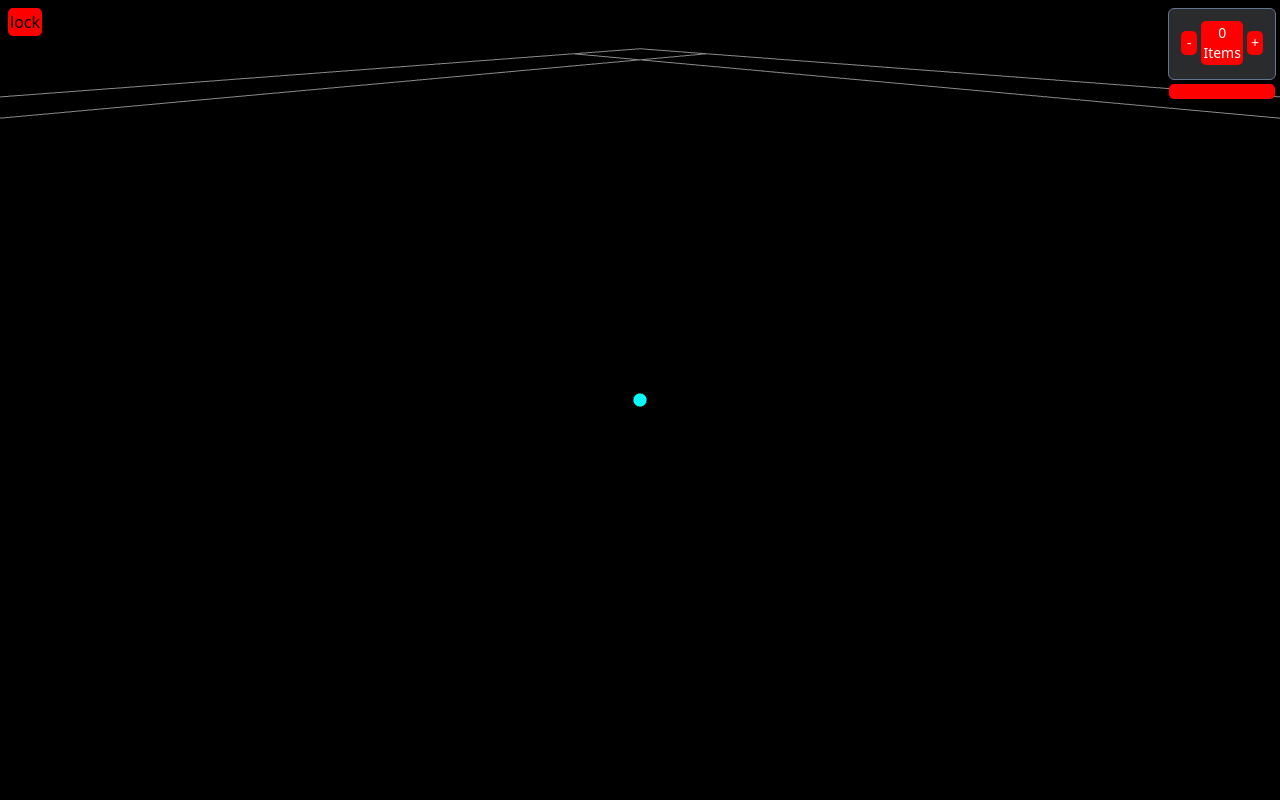
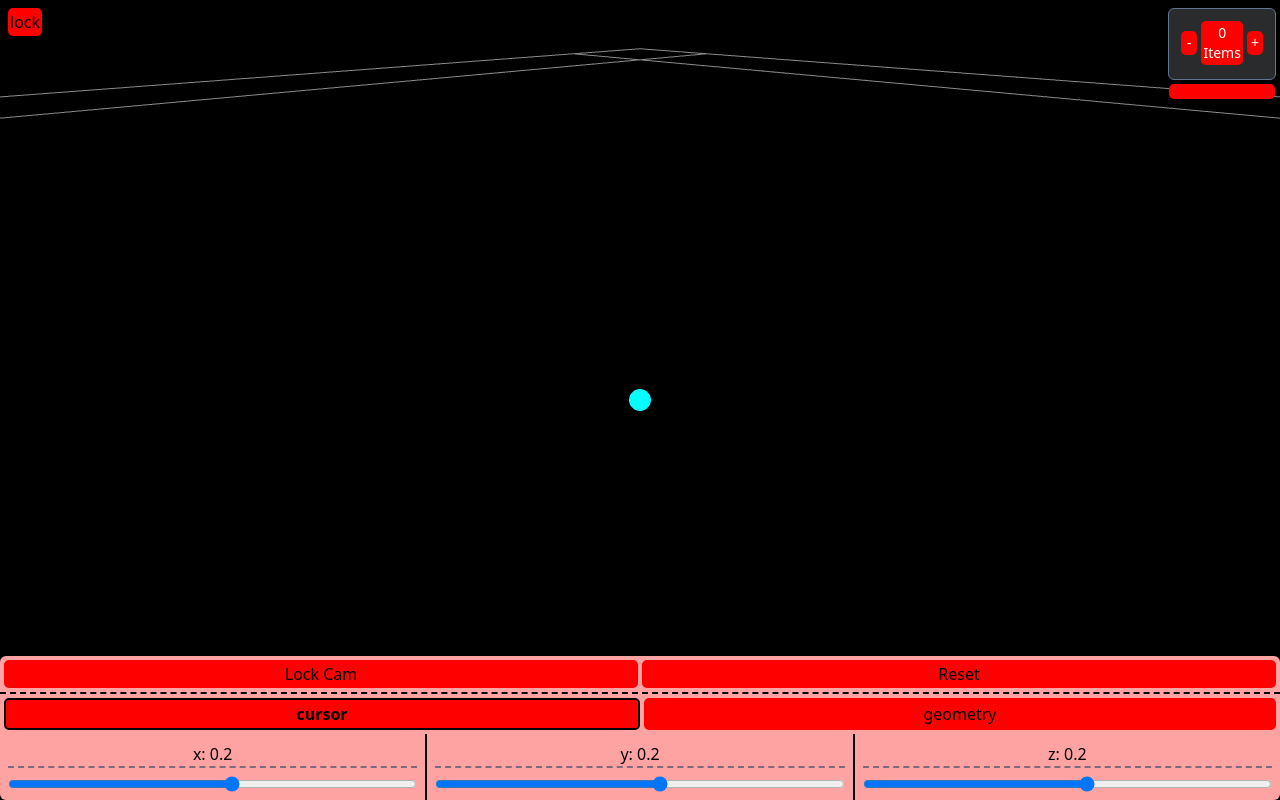
Before and after one commit to plachenko/xyzissor, a SvelteKit app: page / in a window 1280 px wide. Built offline with nearby package versions, Linux system fonts and the light colour scheme.

Commit message:
Adding cursor position and geometry parameter controls

```diff
--- a/src/components/ChatGPT/PointerTracker.svelte
+++ b/src/components/ChatGPT/PointerTracker.svelte
@@ -46,7 +46,6 @@
 	function distance() {}
 
 	onMount(() => {
-		console.log(scene);
 		// scene.add(lineObj);
 	});
 
@@ -80,7 +79,7 @@
 	const handlePointerDown = (e) => {
 		// Right click (mouse) -> persistent static point
 		//
-		e.preventDefault();
+		//e.preventDefault();
 		if (e.button === 0 && e.pointerType === 'mouse' && e.shiftKey) {
 			pointers.set(`mouse-${Date.now()}`, {
 				x: e.clientX,
--- a/src/components/SceneList.svelte
+++ b/src/components/SceneList.svelte
@@ -6,7 +6,6 @@
 	let resizing = $state(false);
 
 	$effect(() => {
-		console.log(ypos);
 		if (sceneObj.geometry.length) {
 			// selected = sceneObj.geometry.length - 1;
 			scroll();
@@ -85,6 +84,7 @@
 		</div>
 	{/if}
 	<button
+		aria-label="resize"
 		onpointerdown={() => (resizing = true)}
 		onpointerleave={() => (resizing = false)}
 		onpointerup={() => (resizing = false)}
--- a/src/routes/+page.svelte
+++ b/src/routes/+page.svelte
@@ -13,6 +13,35 @@
 	let cursorMat = $state(null);
 	let cursor = $state(null);
 
+	let geoParams = $state({
+		x: 0.2,
+		y: 0.2,
+		z: 0.2
+	});
+
+	let geoParamArray = $state([{ ...geoParams }, { ...geoParams }]);
+
+	function switchGeoMode(_mode) {
+		geoMode = _mode;
+	}
+
+	$effect(() => {
+		//console.log('changeMode');
+		// geoParamArray[geoMode] = {...geoParams};
+		$inspect(geoParamArray);
+		/*
+
+
+    */
+		if (cursor) {
+			if (geoMode == 0) {
+				cursor.position.x = geoParamArray[0].x;
+				cursor.position.y = geoParamArray[0].y;
+				cursor.position.z = geoParamArray[0].z;
+			}
+		}
+	});
+
 	let controls = $state(null);
 
 	let pointerCapture = $state(false);
@@ -20,10 +49,23 @@
 	let sceneEl = $state(null);
 	let pointerEl = $state(null);
 
+	let geoMode = $state(0);
+	let geoControls = $state(['cursor', 'geometry']);
+
 	const sceneObj = $state({
 		title: 'untitled',
 		geometry: []
 	});
+
+	function resetGeoParams() {
+		console.log('huh');
+		geoParams = {
+			x: 0,
+			y: 0,
+			z: 0
+		};
+		geoParamArray[geoMode] = { ...geoParams };
+	}
 
 	function addObj(type = 'BoxGeometry') {
 		const meshInfo = {
@@ -52,7 +94,11 @@
 	}
 
 	function addFunc() {
-		const geometry = new THREE.BoxGeometry(0.2, 0.2, 0.2);
+		const geometry = new THREE.BoxGeometry(
+			geoParamArray[1].x,
+			geoParamArray[1].y,
+			geoParamArray[1].z
+		);
 		const mat = new THREE.MeshNormalMaterial();
 		const mesh = new THREE.Mesh(geometry, mat);
 
@@ -61,8 +107,11 @@
 		let _obj = {
 			type: 'BoxGeometry',
 			size: new THREE.Vector3(0.2, 0.2, 0.2),
-			pos: new THREE.Vector3(0.2, 0.2, 0.2)
+			pos: new THREE.Vector3(...cursor.position)
 		};
+
+		mesh.position.set(...cursor.position);
+		console.log(cursor.position);
 
 		// _obj.meshInfo = addObj([_obj.type]);
 		_obj.meshInfo = {
@@ -154,6 +203,7 @@
 		cursorMat = new THREE.MeshBasicMaterial({ color: 0x00ffff });
 		cursorMat.depthTest = false;
 		cursorMat.depthWrite = false;
+		cursorMat.renderOrder = 9;
 
 		cursor = new THREE.Mesh(cursorMesh, cursorMat);
 		scene.add(cursor);
@@ -163,6 +213,9 @@
 		renderer.setAnimationLoop(animate);
 		sceneEl.appendChild(renderer.domElement);
 
+		controls = new OrbitControls(camera, renderer.domElement);
+		controls.update();
+
 		window.addEventListener('resize', () => {
 			camera.aspect = window.innerWidth / window.innerHeight;
 			camera.updateProjectionMatrix();
@@ -170,14 +223,10 @@
 			renderer.setSize(window.innerWidth, window.innerHeight);
 		});
 
-		// controls = new OrbitControls(camera, renderer.domElement);
-		// controls.update();
-
 		// animation
 
 		function animate(time) {
-			// controls.update();
-			//
+			controls.update();
 
 			cursor.lookAt(camera.position);
 
@@ -216,4 +265,37 @@
 		</button>
 	{/each}
   -->
+	<div class="z-998 select-none pointer-events-none h-full w-full absolute top-0 left-0">
+		<div class="rounded-md bg-red-300 w-full pointer-events-auto absolute bottom-0 flex flex-col">
+			<div class="p-1 flex gap-1 border-b-2 border-dashed">
+				<button onclick={resetGeoParams} class="w-full">Lock Cam</button>
+				<button onclick={resetGeoParams} class="w-full">Reset</button>
+			</div>
+			<div class="flex p-1 gap-1">
+				{#each geoControls as control, idx}
+					<button
+						onclick={() => switchGeoMode(idx)}
+						class={`${idx == geoMode ? 'font-bold border-2' : ''} flex-1`}>{control}</button
+					>
+				{/each}
+			</div>
+			<div class="flex">
+				{#each Object.keys(geoParamArray[geoMode]) as paramName, idx}
+					<div class="flex-1 flex flex-col items-center w-full p-2 last:border-r-0 border-r-2">
+						<div class="mb-2 border-b-2 border-slate-600/70 border-dashed w-full text-center">
+							{paramName}: {geoParamArray[geoMode][paramName]}
+						</div>
+						<input
+							class="w-full"
+							max={2}
+							min={-2}
+							step=".01"
+							type="range"
+							bind:value={geoParamArray[geoMode][paramName]}
+						/>
+					</div>
+				{/each}
+			</div>
+		</div>
+	</div>
 </div>
```
